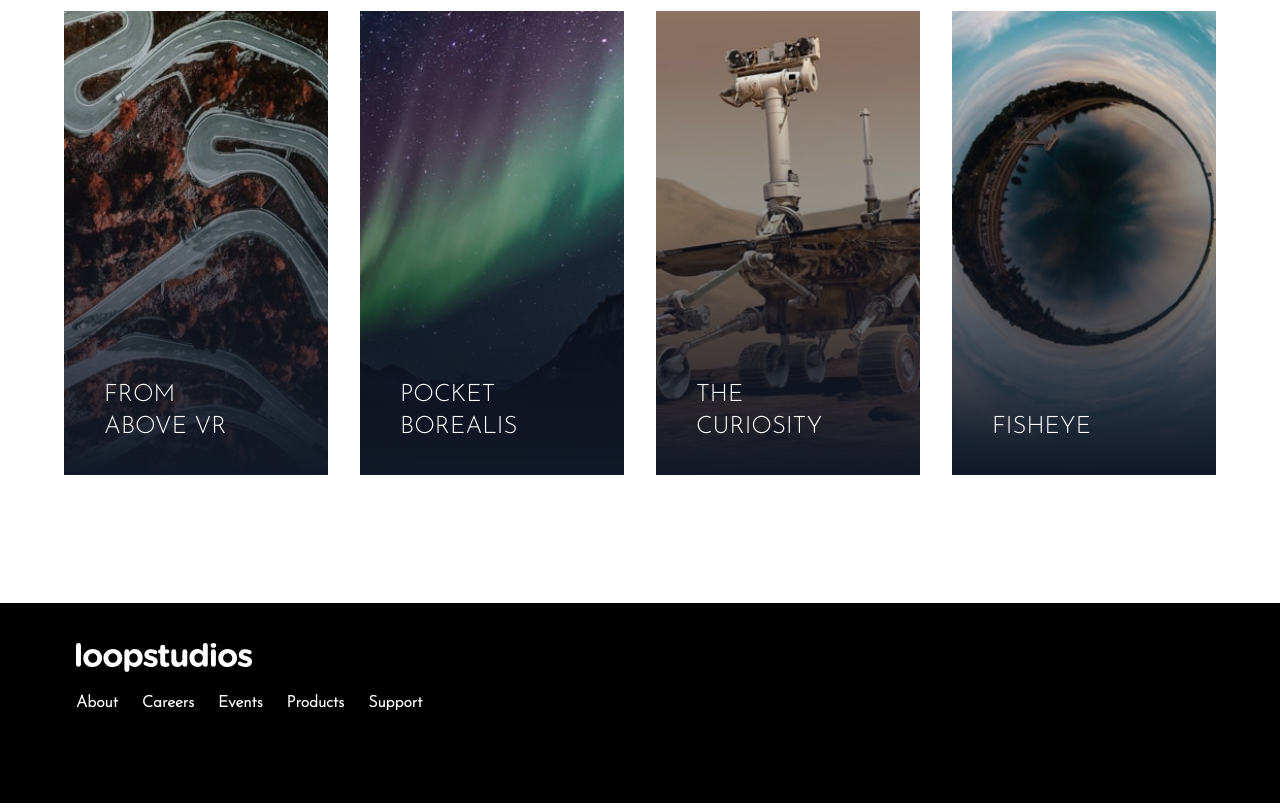
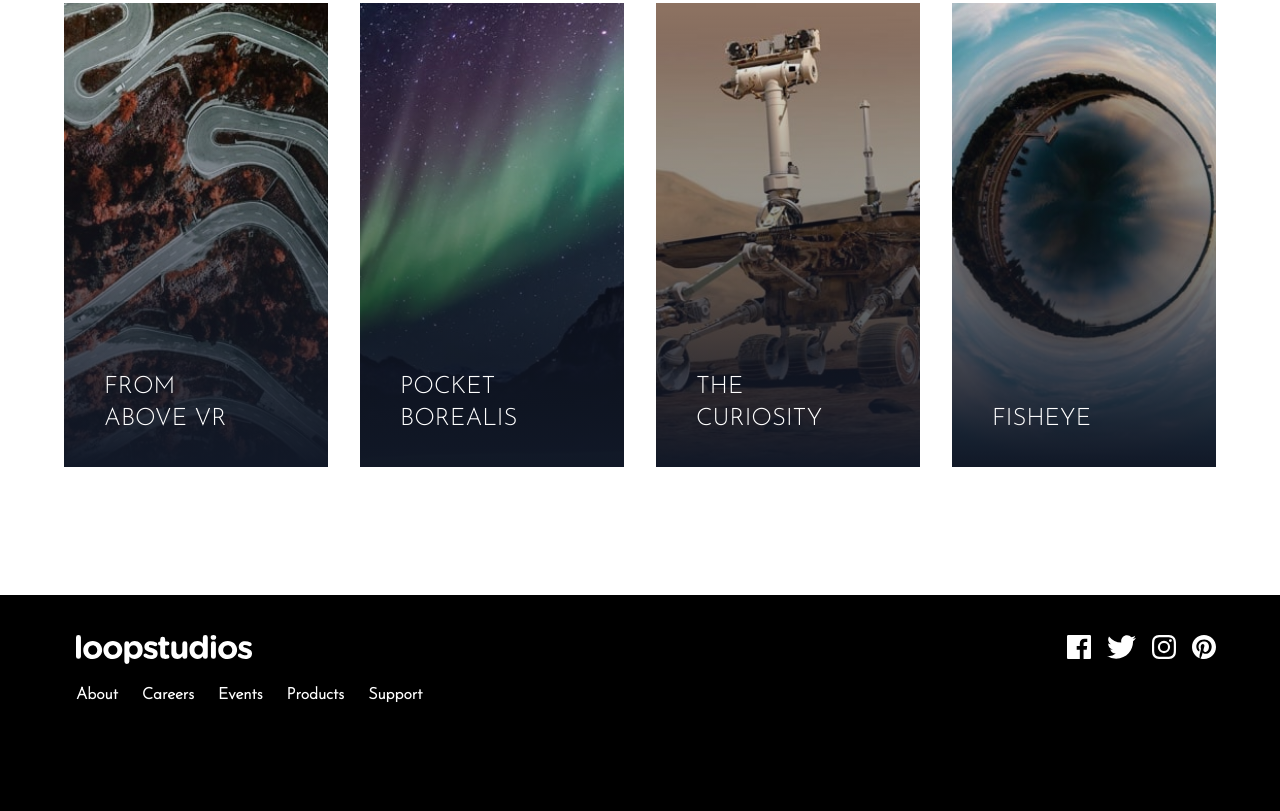
Before and after one commit to OerdBej/tailwind-frontend_challenge, a website: page index.html in a window 1280 px wide. Shown: the part 1973-2784 px from the top of the page. Drawn offline with Linux system fonts and the light colour scheme.

Commit message:
logo section in the footer of the page

```diff
--- a/index.html
+++ b/index.html
@@ -22,7 +22,7 @@
                     <!-- Logo -->
                     <img src="images/logo.svg" alt="" />
                     <!-- Menu -->
-                    <div class="hidden h-10 font-alata md:flex md:space-x-8">
+                    <div class="hidden h-8 font-alata md:flex md:space-x-8">
                         <div class="group">
                             <a href="#">About</a>
                             <div
@@ -241,27 +241,27 @@
                         <!-- Menu Items Container -->
                         <div
                             class="flex flex-col items-center space-y-4 font-bold text-white md:ml-3 md:flex-row md:space-x-6 md:space-y-0">
-                            <div class="group h-10">
+                            <div class="group h-8">
                                 <a href="#">About</a>
                                 <div
                                     class="group-hover:border-b group-hover:border-blue-50"></div>
                             </div>
-                            <div class="group h-10">
+                            <div class="group h-8">
                                 <a href="#">Careers</a>
                                 <div
                                     class="group-hover:border-b group-hover:border-blue-50"></div>
                             </div>
-                            <div class="group h-10">
+                            <div class="group h-8">
                                 <a href="#">Events</a>
                                 <div
                                     class="group-hover:border-b group-hover:border-blue-50"></div>
                             </div>
-                            <div class="group h-10">
+                            <div class="group h-8">
                                 <a href="#">Products</a>
                                 <div
                                     class="group-hover:border-b group-hover:border-blue-50"></div>
                             </div>
-                            <div class="group h-10">
+                            <div class="group h-8">
                                 <a href="#">Support</a>
                                 <div
                                     class="group-hover:border-b group-hover:border-blue-50"></div>
@@ -270,6 +270,45 @@
                     </div>
 
                     <!-- Social Container -->
+                    <div
+                        class="flex flex-col items-start justify-between space-y-4 text-gray-500">
+                        <div
+                            class="mx-auto flex items-center justify-center space-x-4 md:mx-0 md:justify-end">
+                            <!-- Icon 1 -->
+                            <div class="group h-8">
+                                <a href="#">
+                                    <img
+                                        src="images/icon-facebook.svg"
+                                        class="h-6" />
+                                </a>
+                            </div>
+                            <div class="group h-8">
+                                <a href="#">
+                                    <img
+                                        src="images/icon-twitter.svg"
+                                        class="h-6" />
+                                </a>
+                            </div>
+                            <div class="group h-8">
+                                <a href="#">
+                                    <img
+                                        src="images/icon-instagram.svg"
+                                        class="h-6" />
+                                </a>
+                            </div>
+                            <div class="group h-8">
+                                <a href="#">
+                                    <img
+                                        src="images/icon-pinterest.svg"
+                                        class="h-6" />
+                                </a>
+                            </div>
+                        </div>
+                    </div>
+                    <!-- Copy right  -->
+                </div>
+                <div class="font-bold">
+                    &copy; 2022 Loopstudios. All Rights Reserved
                 </div>
             </div>
         </div>
```
Also changed, not shown: css/style.css.
